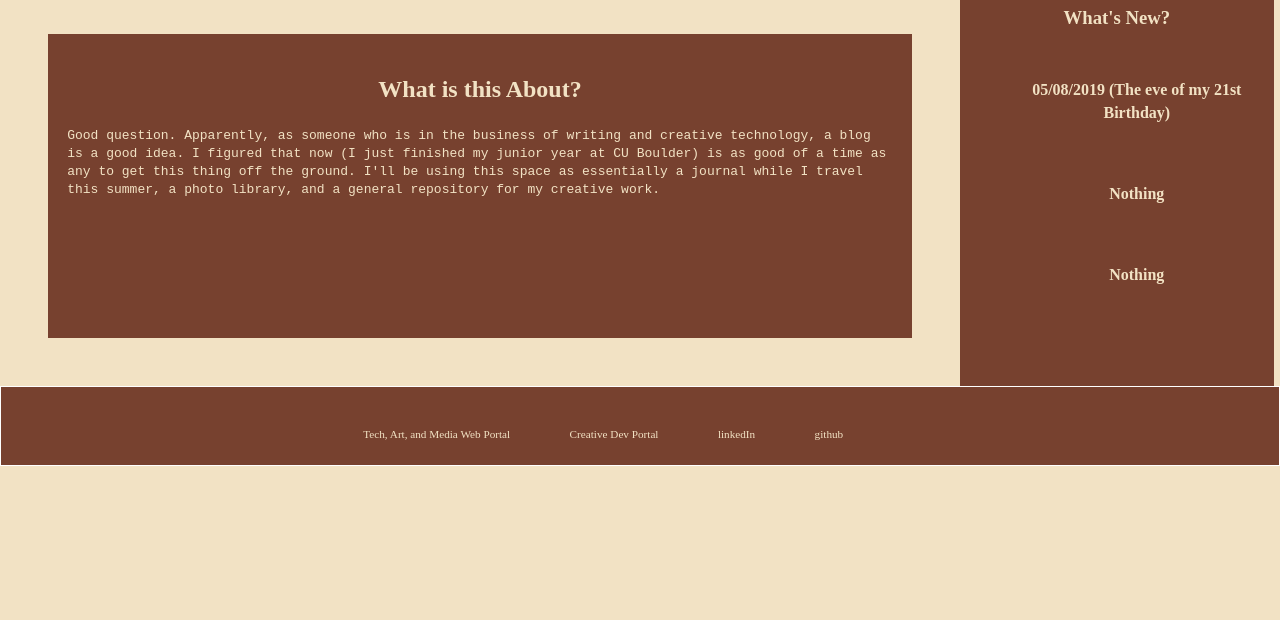
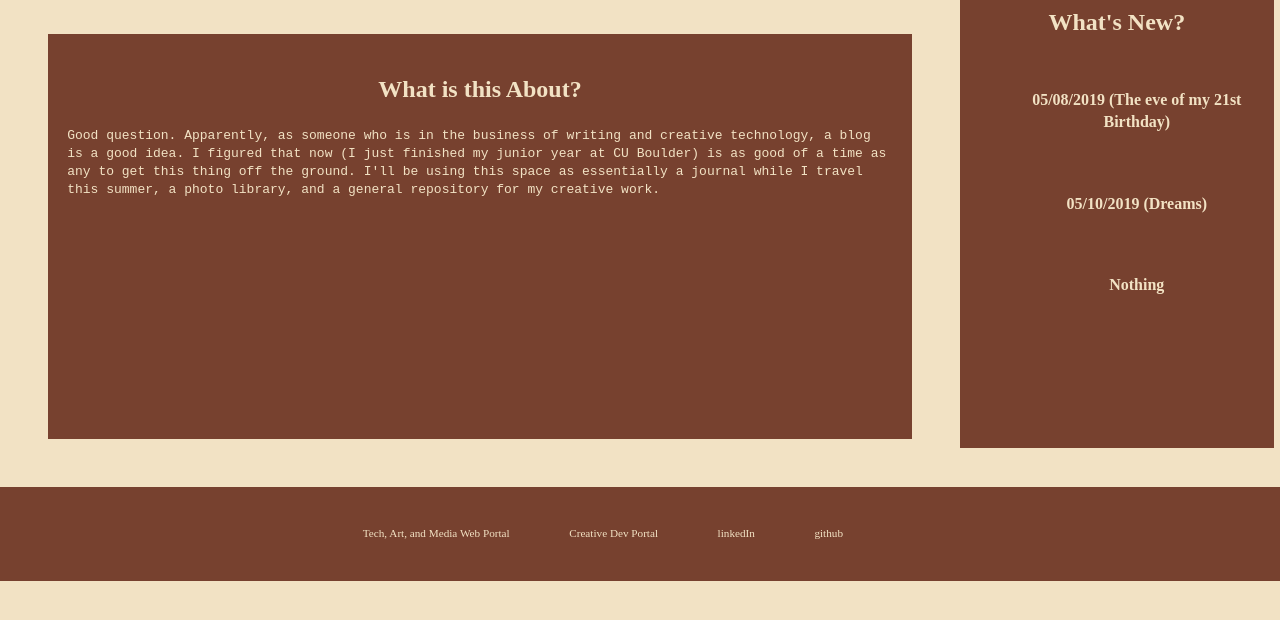
Before and after one commit to allyfall/PersonalBlog, a plain HTML site: page index.html in a window 1280 px wide. Shown: the part 114-734 px from the top of the page. Drawn offline with nearby package versions, Linux system fonts and the light colour scheme.

Commit message:
added second blog link to home page. Fixed footer

```diff
--- a/index.html
+++ b/index.html
@@ -46,14 +46,13 @@
     <p>Good question. Apparently, as someone who is in the business of writing and creative technology, a blog is a good idea. I figured that now (I just finished my junior year at CU Boulder) is as good of a time as any to get this thing off the ground. I'll be using this space as essentially a journal while I travel this summer, a photo library, and a general repository for my creative work.</p>
   </section>
   <aside class="side">
-    <h3>What's New?</h3>
+    <h2>What's New?</h3>
     <ul>
       <li>
         <a href="thoughts.html#Post1"><h4>05/08/2019 (The eve of my 21st Birthday)</h4></a>
       </li>
       <li>
-        <h4>Nothing</h4>
-        <p></p>
+        <a href="thoughts.html#Post2"><h4>05/10/2019 (Dreams)</h4></a>
       </li>
       <li>
         <h4>Nothing</h4>
--- a/scss/_base.scss
+++ b/scss/_base.scss
@@ -37,7 +37,7 @@ nav{
 }
 .gridbod{
 	display: grid;
-	grid-template-rows: 100px 400px 80px;
+	grid-template-rows: 100px 85% auto;
 	grid-template-columns: 1fr 1fr 1fr 1fr;
 	grid-template-areas:
 		"upper upper navi navi"
@@ -65,9 +65,13 @@ nav{
 	grid-area: side;
 	background:$bgColor;
 	margin-right:2%;
+	margin-bottom:12%;
 	color:$acColor;
-	h3{
+	h2{
 		text-align: center;
+	}
+	h4{
+		margin-left:0%;
 	}
 	p{
 		padding-left: 4%;
@@ -88,7 +92,8 @@ nav{
 	}
 	font-size: .7em;
 	background-color: $bgColor;
-	border: double white 1px;
+	// border: double white 1px;
+	// margin-top: 10%;
 }
 .thoughts{
 	section{
```
Also changed, not shown: css/main.css.
